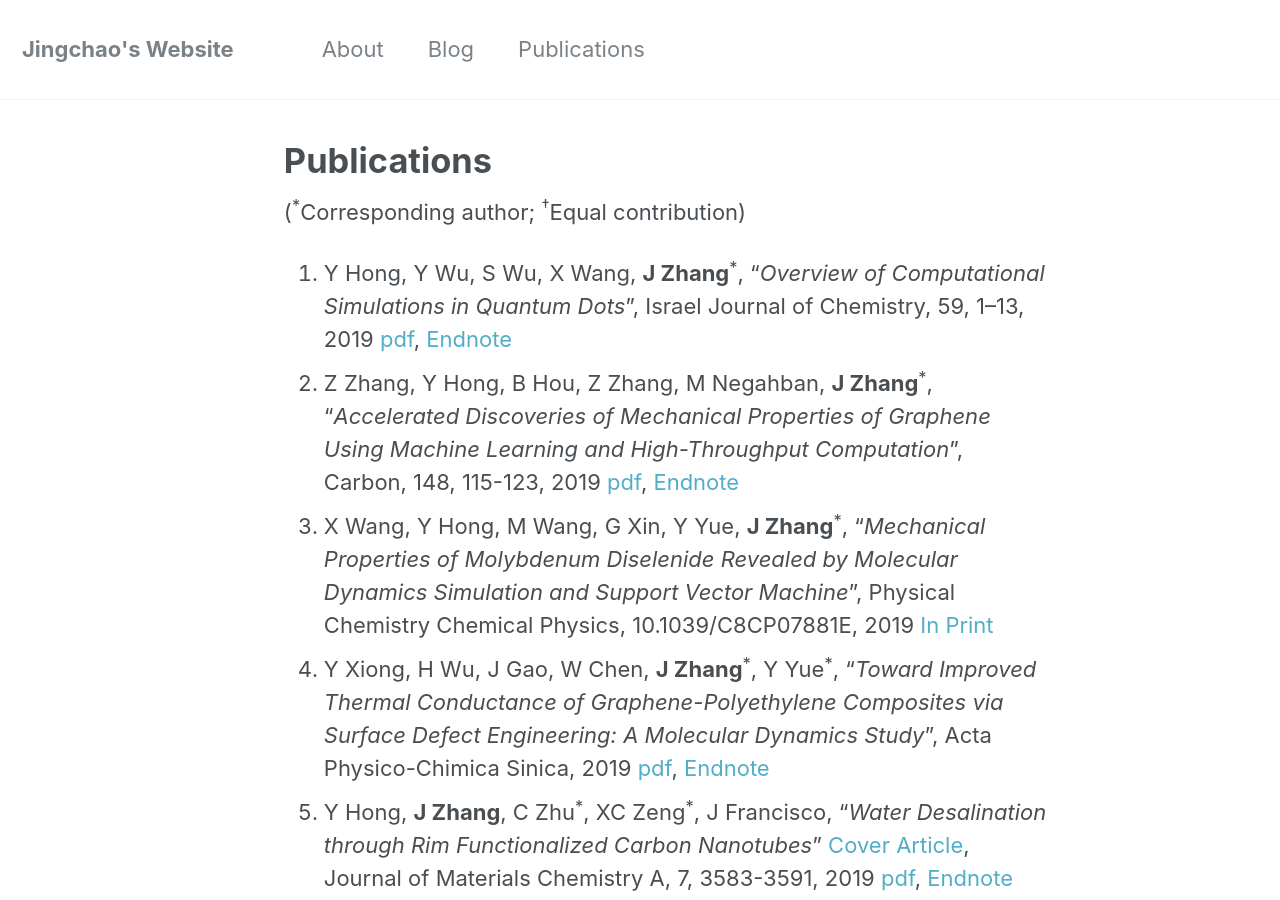
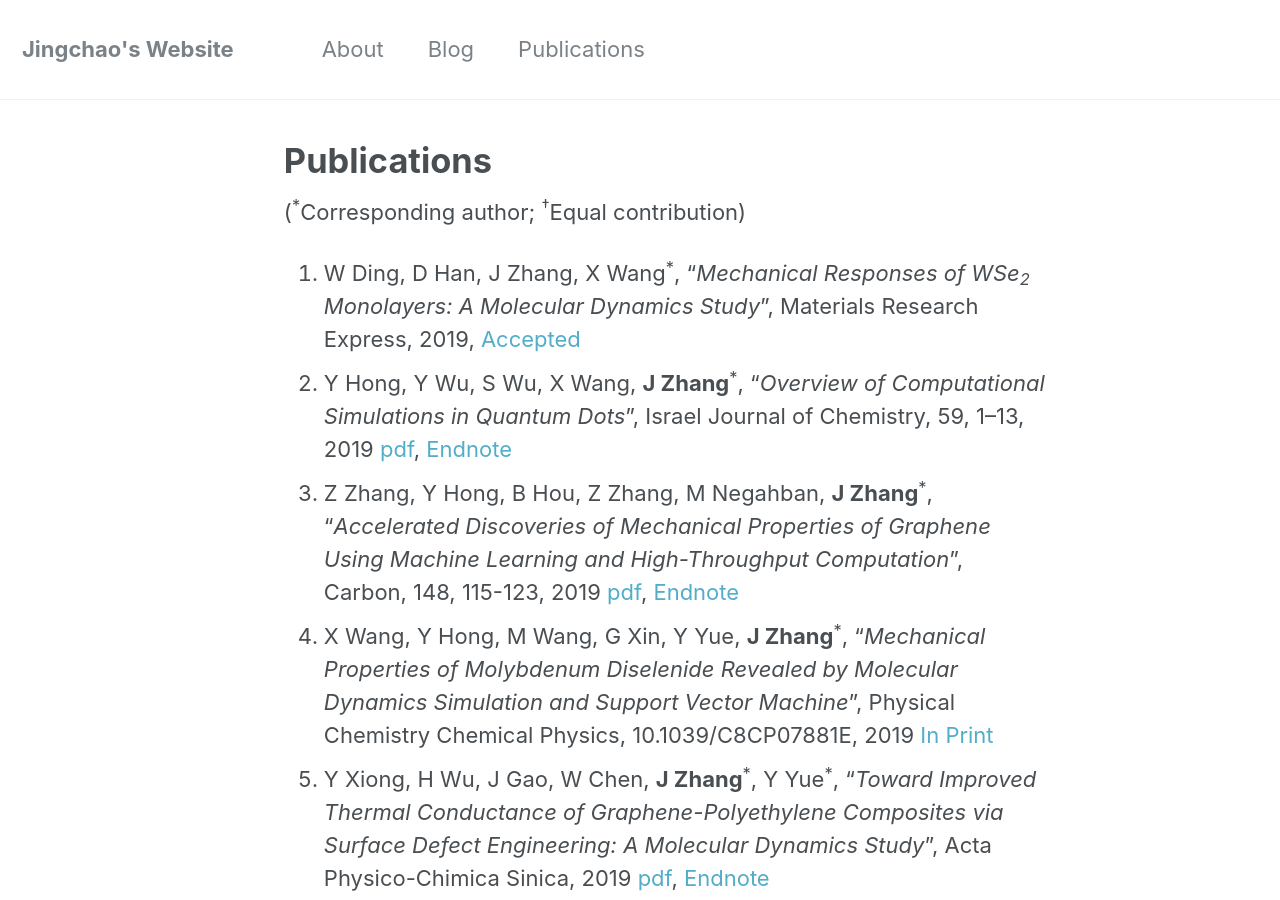
Before and after one commit to JingchaoZhang/JingchaoZhang.github.io, a Jekyll site: the page built from _pages/publications.md, in a window 1280 px wide and 900 px high. Built offline with Jekyll 4.4.1, drawn with Linux system fonts in a browser that asks for light colours.

Commit message:
Update publications.md

```diff
--- a/_pages/publications.md
+++ b/_pages/publications.md
@@ -7,6 +7,7 @@ author_profile: false
 
 (<sup>\*</sup>Corresponding author; <sup>†</sup>Equal contribution)
 
+1. W Ding, D Han, J Zhang, X Wang<sup>\*</sup>, "_Mechanical Responses of WSe<sub>2</sub> Monolayers: A Molecular Dynamics Study_", Materials Research Express, 2019, [Accepted]()
 1. Y Hong, Y Wu, S Wu, X Wang, **J Zhang**<sup>\*</sup>, "_Overview of Computational Simulations in Quantum Dots_", Israel Journal of Chemistry, 59, 1–13, 2019 [pdf](https://drive.google.com/file/d/14MZ9eGvzLXFkTjf9m713s-8ooDSlySMd/view?usp=sharing), [Endnote](https://drive.google.com/uc?export=download&id=11IbuYseV9TjA5so-vHovLT9ubQ1G5U4H)
 1. Z Zhang, Y Hong, B Hou, Z Zhang, M Negahban, **J Zhang**<sup>\*</sup>, "_Accelerated Discoveries of Mechanical Properties of Graphene Using Machine Learning and High-Throughput Computation_", Carbon, 148, 115-123, 2019 [pdf](https://drive.google.com/file/d/135cjpy0XeG1xwKV36J-Po_XvT4CtbtMK/view?usp=sharing), [Endnote](https://drive.google.com/uc?export=download&id=1ixkfDtvS0PK2id4dCfvVZWeD0Sae-Cz0)
 1. X Wang, Y Hong, M Wang, G Xin, Y Yue, **J Zhang**<sup>\*</sup>, "_Mechanical Properties of Molybdenum Diselenide Revealed by Molecular Dynamics Simulation and Support Vector Machine_", Physical Chemistry Chemical Physics, 10.1039/C8CP07881E, 2019 [In Print](https://pubs.rsc.org/en/Content/ArticleLanding/2019/CP/C8CP07881E#!divAbstract)
```
